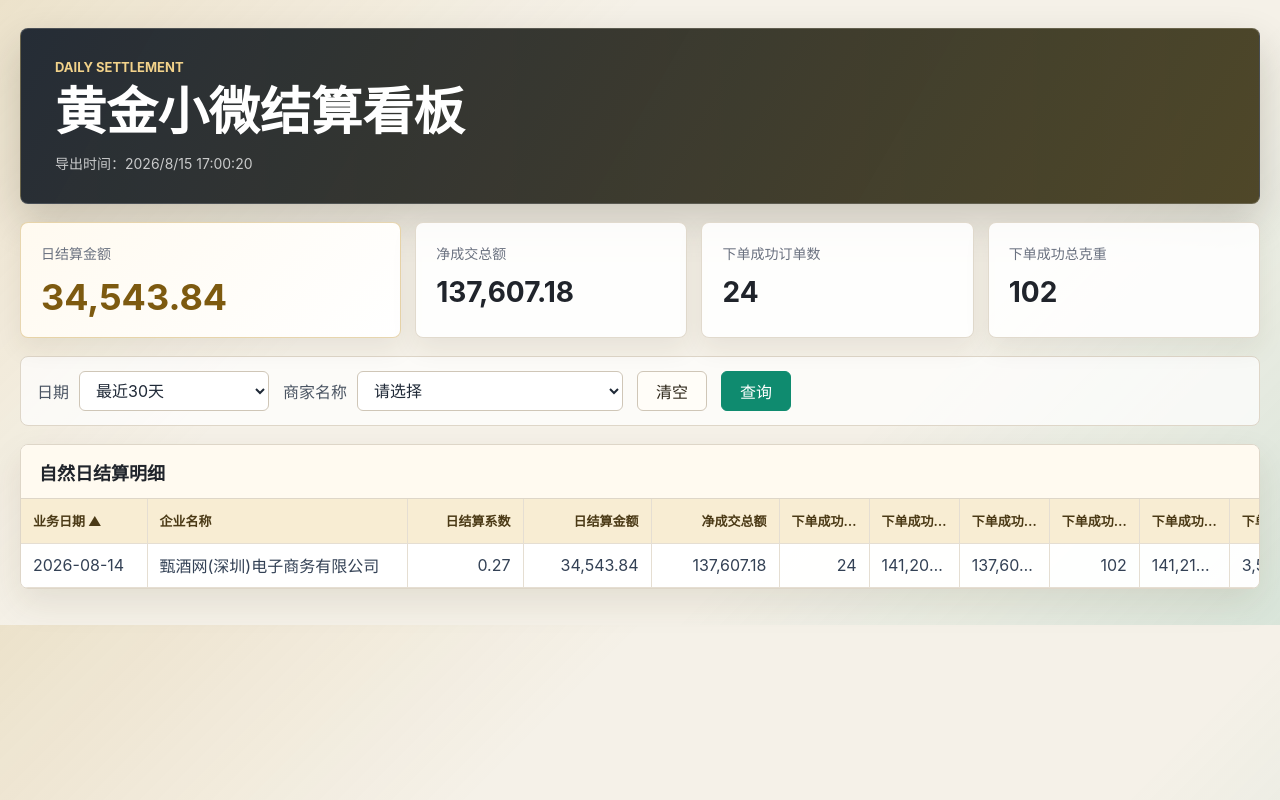
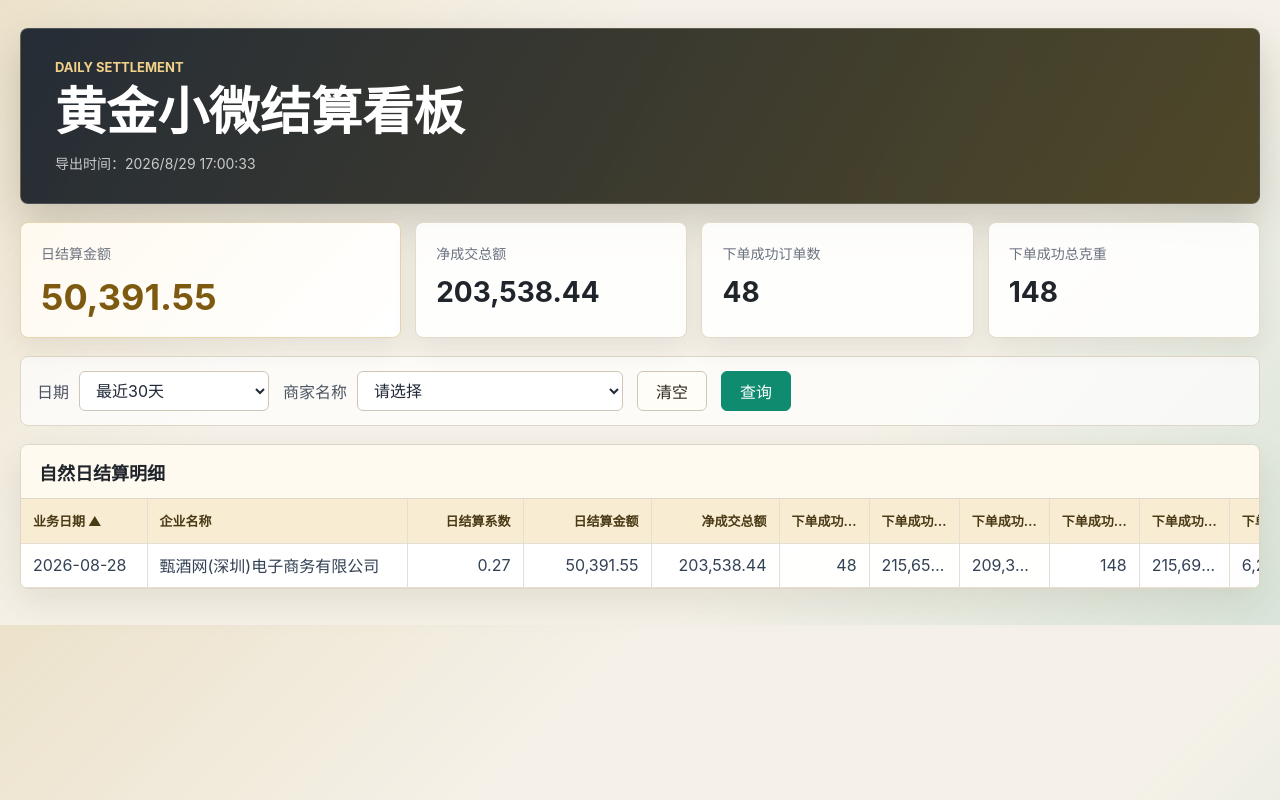
Before and after one commit to zhangzhangxin/settlement-dashboard, a website: page index.html in a window 1280 px wide. Drawn offline with Linux system fonts and the light colour scheme.

Commit message:
Update settlement dashboard public page

```diff
--- a/index.html
+++ b/index.html
@@ -363,43 +363,43 @@ th:nth-child(5) { width: 128px; }
       </section>
     </main>
     <script>window.__SETTLEMENT_DATA__ = {
-  "updatedAt": "2026-08-15T17:00:20.177Z",
+  "updatedAt": "2026-08-29T17:00:33.360Z",
   "source": "vdm_operation.selfmall_market_jiesuan:latest_partition",
   "rows": [
     {
-      "bus_date": "2026-08-14",
+      "bus_date": "2026-08-28",
       "company_name": "甄酒网(深圳)电子商务有限公司",
       "daily_settlement_ratio": 0.2701,
-      "daily_settle_amt": 34543.84,
-      "net_gmv": 137607.18,
-      "mall_pay_suc_order_cnt": 24,
-      "mall_pay_suc_sale_price_amt": 141202,
-      "mall_pay_suc_deal_price_amt": 137607.18,
-      "mall_pay_suc_specs": 102,
-      "mall_pay_suc_sku_price_amt": 141218.89,
-      "mall_pay_suc_coupon_amount": 3594.82,
-      "mall_afs_refunded_order_cnt": null,
-      "mall_afs_refunded_sale_price_amt": null,
-      "mall_afs_refunded_deal_price_amt": null,
-      "mall_afs_refunded_specs": null,
-      "mall_afs_refunded_sku_price_amt": null,
-      "mall_afs_refunded_coupon_amount": null,
-      "mall_afs_returned_refunded_order_cnt": null,
+      "daily_settle_amt": 50391.55,
+      "net_gmv": 203538.44,
+      "mall_pay_suc_order_cnt": 48,
+      "mall_pay_suc_sale_price_amt": 215650,
+      "mall_pay_suc_deal_price_amt": 209369.44,
+      "mall_pay_suc_specs": 148,
+      "mall_pay_suc_sku_price_amt": 215698.66,
+      "mall_pay_suc_coupon_amount": 6280.56,
+      "mall_afs_refunded_order_cnt": 1,
+      "mall_afs_refunded_sale_price_amt": 5831,
+      "mall_afs_refunded_deal_price_amt": 5831,
+      "mall_afs_refunded_specs": 4,
+      "mall_afs_refunded_sku_price_amt": 5831.6,
+      "mall_afs_refunded_coupon_amount": 0,
+      "mall_afs_returned_refunded_order_cnt": 0,
       "mall_afs_returned_refunded_sale_price_amt": null,
       "mall_afs_returned_refunded_deal_price_amt": null,
       "mall_afs_returned_refunded_specs": null,
       "mall_afs_returned_refunded_sku_price_amt": null,
       "mall_afs_returned_refunded_coupon_amount": null,
-      "mall_afs_schd_refund_interest_cnt": null,
-      "mall_afs_schd_refund_interest_amt": null,
-      "ds": "20260814"
+      "mall_afs_schd_refund_interest_cnt": 0,
+      "mall_afs_schd_refund_interest_amt": 0,
+      "ds": "20260828"
     }
   ],
   "totals": {
-    "daily_settle_amt": 34543.84,
-    "net_gmv": 137607.18,
-    "mall_pay_suc_order_cnt": 24,
-    "mall_pay_suc_specs": 102
+    "daily_settle_amt": 50391.55,
+    "net_gmv": 203538.44,
+    "mall_pay_suc_order_cnt": 48,
+    "mall_pay_suc_specs": 148
   }
 };</script>
 <script>
```
Also changed, not shown: pages/index.html (+24 -24 lines).
